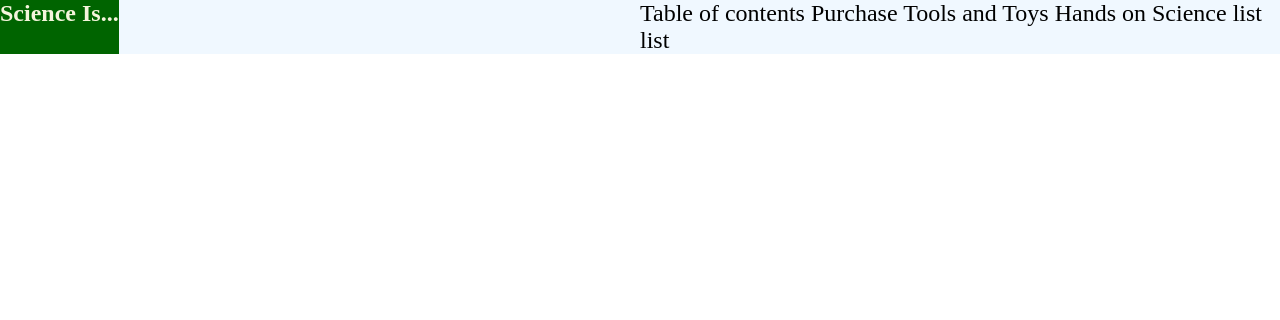
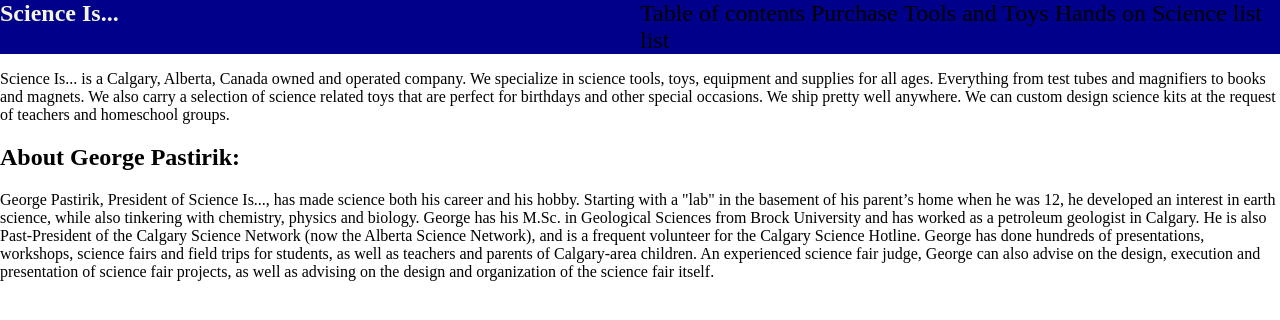
Before and after one commit to option17/Science-is..., a plain HTML site: page index.html in a window 1280 px wide. Drawn offline with Linux system fonts and the light colour scheme.

Commit message:
Added a couple P tags

```diff
--- a/index.html
+++ b/index.html
@@ -27,7 +27,19 @@
 
 
     </header>
-    <section id="Main"></section>
+    <section id="Main">
+        <p>
+            Science Is... is a Calgary, Alberta, Canada owned and operated company. We specialize in science tools, toys, equipment and supplies for all ages.
+             Everything from test tubes and magnifiers to books and magnets. We also carry a selection of science related toys that are perfect for birthdays and other special occasions. We ship pretty well anywhere.
+               We can custom design science kits at the request of teachers and homeschool groups.</p>
+
+<h2>About George Pastirik:</h2>
+
+<p> George Pastirik, President of Science Is..., has made science both his career and his hobby. Starting with a "lab" in the basement of his parent’s home when he was 12, he developed an interest in earth science, while also tinkering with chemistry, physics and biology.
+George has his M.Sc. in Geological Sciences from Brock University and has worked as a petroleum geologist in Calgary. He is also Past-President of the Calgary Science Network (now the Alberta Science Network), and is a frequent volunteer for the Calgary Science Hotline.
+ George has done hundreds of presentations, workshops, science fairs and field trips for students, as well as teachers and parents of Calgary-area children. An experienced science fair judge, George can also advise on the design, execution and presentation of science fair projects, as well as advising on the design and organization of the science fair itself.
+        </p>
+    </section>
     <footer></footer>
 </body>
 </html>
--- a/style.css
+++ b/style.css
@@ -7,12 +7,12 @@ header{
     grid-template-columns:  repeat(auto-fit, minmax(250px, 1fr));
     justify-items: start;
     max-height: 60px;
-    background-color: aliceblue;
+    background-color:darkblue;
 
 }
 header>h1{
     font-size: 1.5em;
-    background-color:darkgreen ;
+
     margin: 0px;
 }
 #header>nav{
```
